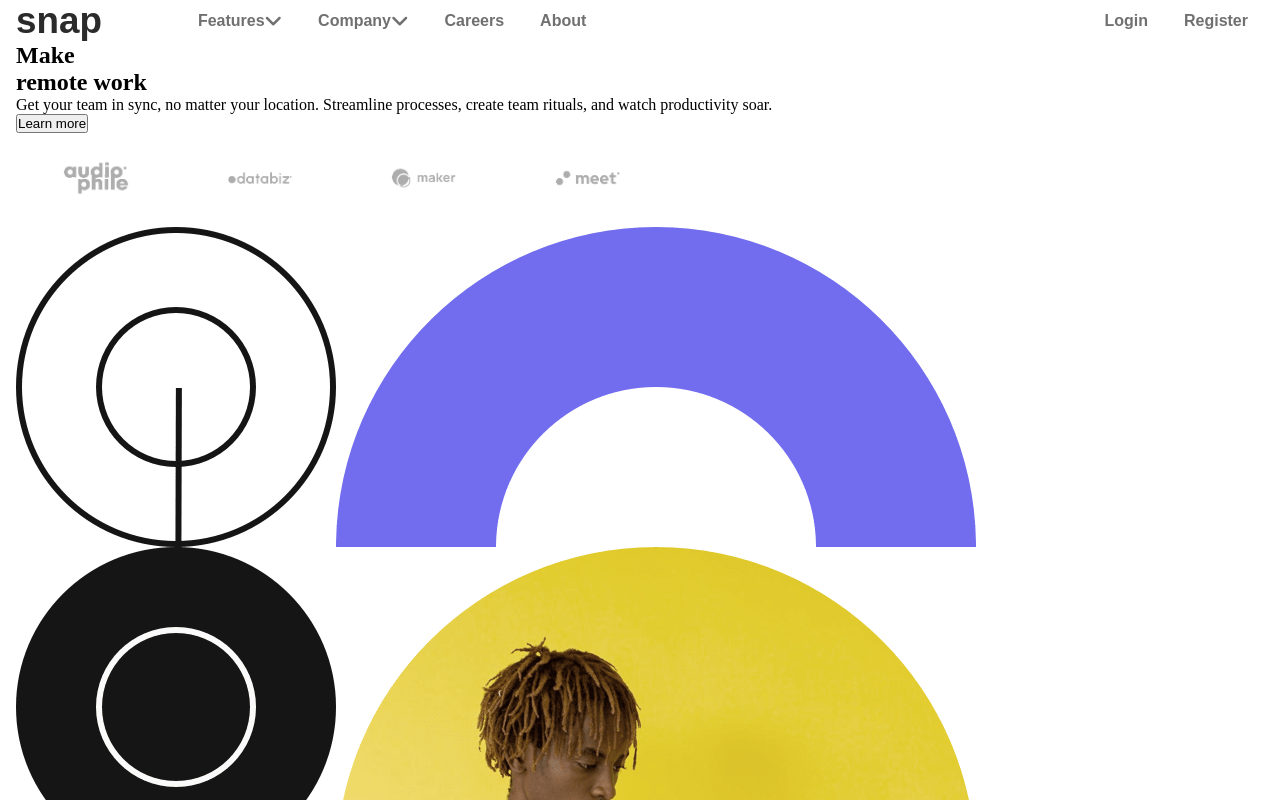
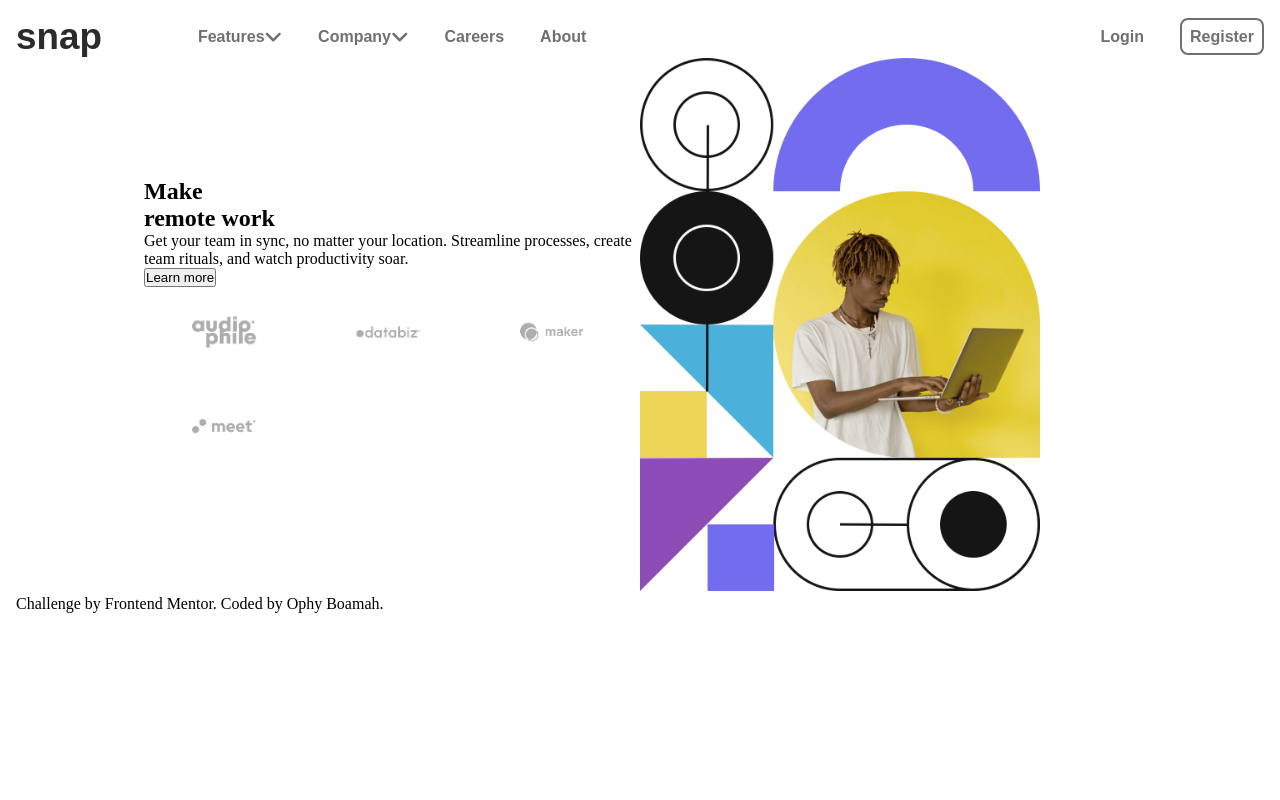
Before and after one commit to milanshresta/responsive-landing-page, a plain HTML site: page index.html in a window 1280 px wide. Shown: the top 800 px of the page. Drawn offline with Linux system fonts and the light colour scheme.

Commit message:
need to more styling

```diff
--- a/index.html
+++ b/index.html
@@ -57,7 +57,7 @@
                 <div class="right-side">
                     <ul>
                         <li><a href="#">Login</a></li>
-                        <li><a href="#">Register</a></li>
+                        <li><a href="#" id="register-btn">Register</a></li>
                     </ul>
                 </div>
             </div>
--- a/style.css
+++ b/style.css
@@ -22,7 +22,7 @@ CSS Universal Selector
 }
 
 body {
-    margin: 0 1rem 0 1rem;
+    margin: 1rem 1rem 0 1rem;
 }
 
 .website-logo {
@@ -53,7 +53,6 @@ body {
     font-family: var(--nav-font);
     font-size: var(--navfont-size);
     font-weight: 600;
-    padding: 1rem;
 }
 
 a {
@@ -65,6 +64,10 @@ li {
     list-style: none;
 }
 
+.right-side>ul li {
+    padding-left: 2rem;
+}
+
 .mobile-nav,
 .mobile-image {
     display: none;
@@ -73,3 +76,22 @@ li {
 .client-logo>img {
     width: 10rem;
 }
+
+#register-btn {
+    border: 2px solid rgb(112, 112, 112);
+    padding: .5rem;
+    border-radius: 0.5rem;
+}
+
+.landing-page {
+    display: grid;
+    grid-template-columns: repeat(2, 1fr);
+    justify-content: center;
+    align-items: center;
+    margin-left: 8rem;
+    margin-right: 8rem;
+}
+
+img {
+    width: 25rem;
+}
```
